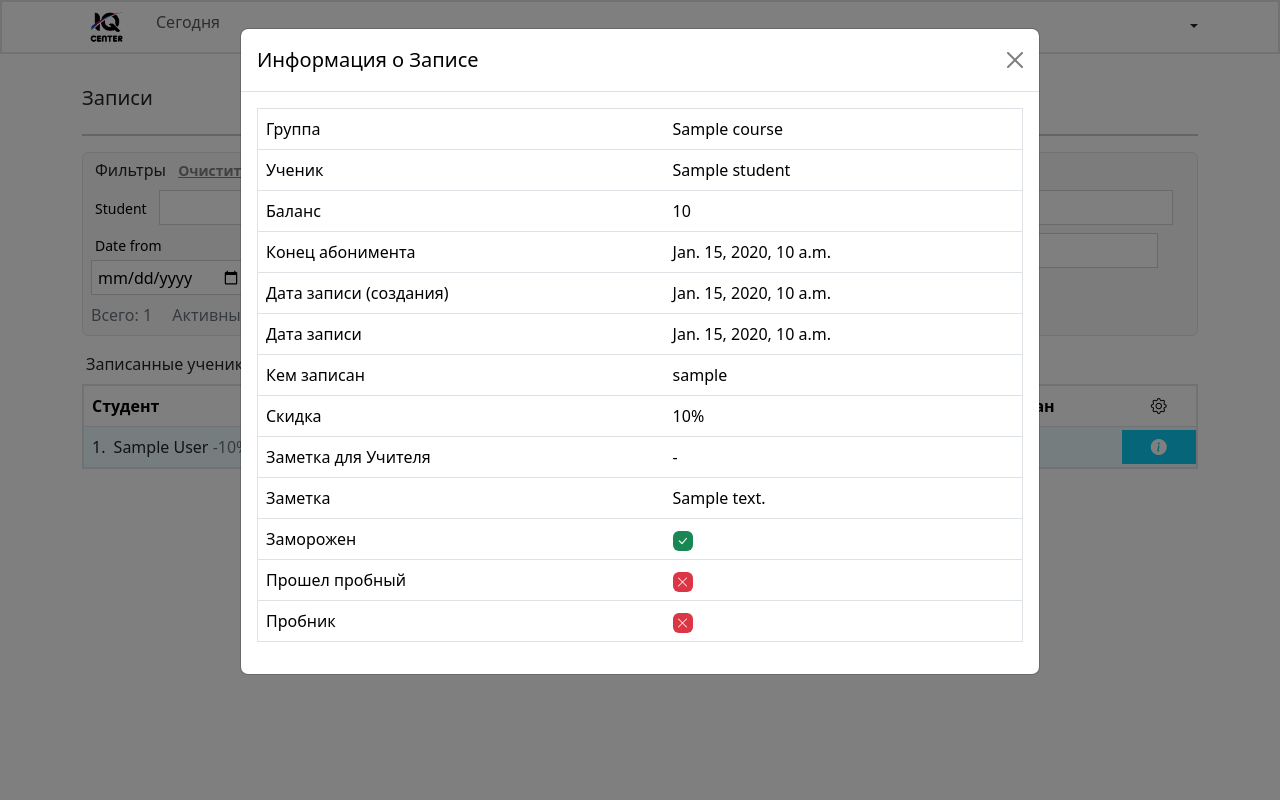
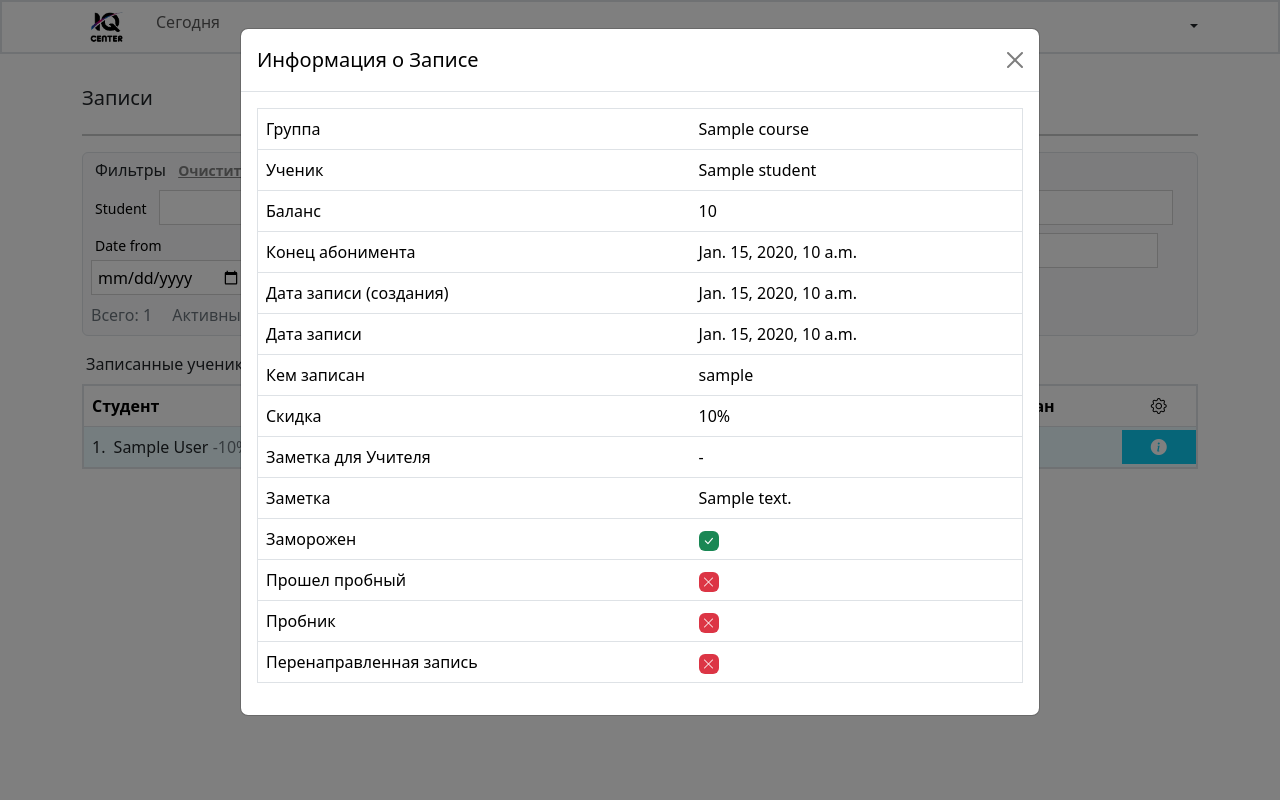
Before and after one commit to umarkhashimov/attendance-back, a Django app: template templates/enrollments_list.html in a window 1280 px wide, after a click that opens the changed part. Run offline with Django 5.2, Linux system fonts and the light colour scheme; the template is opened without the code that fills it: most values are stand-ins (such as "Sample title", 1, 10 or a date in 2020); form fields are guessed from the names that the template uses; some libraries are stand-ins or nearby versions.

Commit message:
transferred enrollment

```diff
--- a/students/models.py
+++ b/students/models.py
@@ -47,6 +47,8 @@ class Enrollment(models.Model):
     note = models.CharField(max_length=200, null=True, blank=True, verbose_name="Заметка")
     payment_due = models.DateField(null=True, blank=True, verbose_name="Оплачно до")
     enrolled_by = models.ForeignKey(UsersModel, on_delete=models.CASCADE, limit_choices_to={'role': '2'}, null=True, blank=True, verbose_name='Кем записан')
+    transferred = models.BooleanField(default=False)
+    transferred_from = models.ForeignKey('self', on_delete=models.SET_NULL, null=True, blank=True)
     enrolled_at = models.DateTimeField(verbose_name="Дата записи", null=True, blank=True)
     created_at = models.DateTimeField(auto_now_add=True, null=True, blank=True)
 
--- a/templates/enrollments_list.html
+++ b/templates/enrollments_list.html
@@ -13,7 +13,8 @@
         <hr class="table-group-divider"/>
         <div class="row m-0 p-0 ">
             <div class="col-12 bg-light rounded pt-2 px-2 border">
-                <form id="filterForm" method="get" action="{% url 'main:enrollments_list' %}" class="" onreset="resetForm(event)">
+                <form id="filterForm" method="get" action="{% url 'main:enrollments_list' %}" class=""
+                      onreset="resetForm(event)">
                     <div class="">
                         <h6 class="text-dark  ms-1 fs-6 m-0">Фильтры
                             <button type="reset" class="filter-reset-btn ms-2 mb-1"><p>Очистить</p></button>
@@ -93,7 +94,8 @@
                     </thead>
                     <tbody>
                     {% for enrollment in enrollments %}
-                            <tr {% if not enrollment.status %} disabled {% endif %} class="enrollment-data {% if not enrollment.status %} enrollment-disabled {% elif enrollment.hold %}enrollment-hold  {% elif enrollment.trial_lesson%}trial-lesson{% endif %}"
+                        <tr {% if not enrollment.status %} disabled {% endif %}
+                                                           class="enrollment-data {% if not enrollment.status %} enrollment-disabled {% elif enrollment.hold %}enrollment-hold  {% elif enrollment.trial_lesson %}trial-lesson{% endif %}"
                                                            id="enrollmentdata{{ enrollment.id }}">
                             <td class="py-0 align-middle">
                                 <span class="me-1 text-dark">{{ forloop.counter }}. </span>
@@ -115,14 +117,24 @@
                             </td>
                             <td class="align-middle">
                                 <a class="text-decoration-none text-dark opacity-100 table-obj-name-link"
-                                            href="{% url 'courses:course_update' pk=enrollment.course.id %}">{{ enrollment.course }} - {{ enrollment.course.teacher.get_short_name }}</a></td>
-                                <td class="{% if enrollment.balance <= 0 %}text-danger {% endif %}">{{ enrollment.balance }} | {{ enrollment.payment_due|date:'d-m-y'|default:'None' }}</td>
+                                   href="{% url 'courses:course_update' pk=enrollment.course.id %}">{{ enrollment.course }}
+                                    - {{ enrollment.course.teacher.get_short_name }}</a>
+                                {% if enrollment.transferred %}
+                                    <span data-bs-toggle="tooltip" data-bs-placement="top"
+                                          title="Перенаправленная запись"
+                                          role='button' class="text-primary ms-1"><i
+                                            class="bi bi-exclamation-circle-fill"></i></span>
+                                {% endif %}
+                            </td>
+                            <td class="{% if enrollment.balance <= 0 %}text-danger {% endif %}">{{ enrollment.balance }}
+                                | {{ enrollment.payment_due|date:'d-m-y'|default:'None' }}</td>
                             <td>{{ enrollment.enrolled_by.username|default:'?' }}</td>
                             <td class="align-middle p-0 bg-light">
                                 <div class="btn-group rounded-0 w-100 p-0 h-100">
                                     <button type="button" class="btn rounded-0 btn-info text-white px-3 py-1"
                                             data-bs-toggle="modal"
-                                                data-bs-target="#editEnrollmentModal{{ enrollment.id }}"><i class="bi bi-info-circle-fill"></i></button>
+                                            data-bs-target="#editEnrollmentModal{{ enrollment.id }}"><i
+                                            class="bi bi-info-circle-fill"></i></button>
                                     <!-- Edit Enrollment modal -->
                                     <div class="modal fade modal-lg" data-bs-backdrop="static"
                                          id="editEnrollmentModal{{ enrollment.id }}" tabindex="-1"
@@ -130,7 +142,8 @@
                                         <div class="modal-dialog">
                                             <div class="modal-content">
                                                 <div class="modal-header">
-                                                        <h1 class="modal-title fs-5" id="exampleModalLabel">Информация о Записе</h1>
+                                                    <h1 class="modal-title fs-5" id="exampleModalLabel">Информация о
+                                                        Записе</h1>
                                                     <button type="button" class="btn-close" data-bs-dismiss="modal"
                                                             aria-label="Close"></button>
                                                 </div>
@@ -175,20 +188,47 @@
                                                         </tr>
                                                         <tr>
                                                             <td>Заметка</td>
-                                                                <td>{{ enrollment.note|default:'-'  }}</td>
+                                                            <td>{{ enrollment.note|default:'-' }}</td>
                                                         </tr>
                                                         <tr>
                                                             <td>Заморожен</td>
-                                                                <td>{% if enrollment.hold %} <span class="badge text-bg-success p-1"><i class="bi bi-check-lg"></i></span>{% else %}<span class="badge text-bg-danger p-1"><i class="bi bi-x-lg"></i></span>{% endif %}</td>
+                                                            <td>{% if enrollment.hold %}
+                                                                <span class="badge text-bg-success p-1"><i
+                                                                        class="bi bi-check-lg"></i></span>{% else %}
+                                                                <span class="badge text-bg-danger p-1"><i
+                                                                        class="bi bi-x-lg"></i></span>{% endif %}</td>
                                                         </tr>
                                                         <tr>
                                                             <td>Прошел пробный</td>
-                                                                <td>{% if enrollment.trail_used_once %} <span class="badge text-bg-success p-1"><i class="bi bi-check-lg"></i></span>{% else %}<span class="badge text-bg-danger p-1"><i class="bi bi-x-lg"></i></span>{% endif %}</td>
+                                                            <td>{% if enrollment.trail_used_once %}
+                                                                <span class="badge text-bg-success p-1"><i
+                                                                        class="bi bi-check-lg"></i></span>{% else %}
+                                                                <span class="badge text-bg-danger p-1"><i
+                                                                        class="bi bi-x-lg"></i></span>{% endif %}</td>
                                                         </tr>
                                                         <tr>
                                                             <td>Пробник</td>
-                                                                <td>{% if enrollment.trial_lesson %} <span class="badge text-bg-success p-1"><i class="bi bi-check-lg"></i></span>{% else %}<span class="badge text-bg-danger p-1"><i class="bi bi-x-lg"></i></span>{% endif %}</td>
+                                                            <td>{% if enrollment.trial_lesson %}
+                                                                <span class="badge text-bg-success p-1"><i
+                                                                        class="bi bi-check-lg"></i></span>{% else %}
+                                                                <span class="badge text-bg-danger p-1"><i
+                                                                        class="bi bi-x-lg"></i></span>{% endif %}</td>
                                                         </tr>
+                                                            <tr>
+                                                                <td>Перенаправленная запись</td>
+                                                                <td>{% if enrollment.transferred %}
+                                                                    <span class="badge text-bg-success p-1"><i
+                                                                            class="bi bi-check-lg"></i></span>{% else %}
+                                                                    <span class="badge text-bg-danger p-1"><i
+                                                                            class="bi bi-x-lg"></i></span>{% endif %}
+                                                                </td>
+                                                            </tr>
+                                                            <tr>
+                                                        {% if enrollment.transferred %}
+                                                                <td>Перенаправлен откуда</td>
+                                                                <td>{{ enrollment.transferred_from }}</td>
+                                                            </tr>
+                                                        {% endif %}
                                                     </table>
                                                 </div>
                                             </div>
```
Also changed, not shown: students/views.py (+7 -0 lines), students/migrations/0042_enrollment_transferred_enrollment_transferred_from.py (added). Lines whose indentation alone changed are shown as unchanged.
